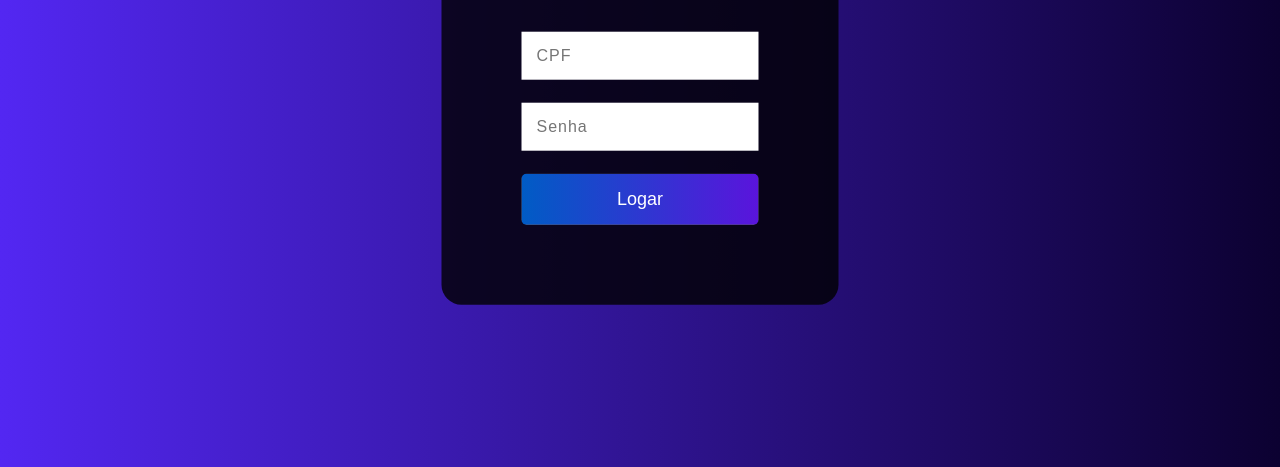
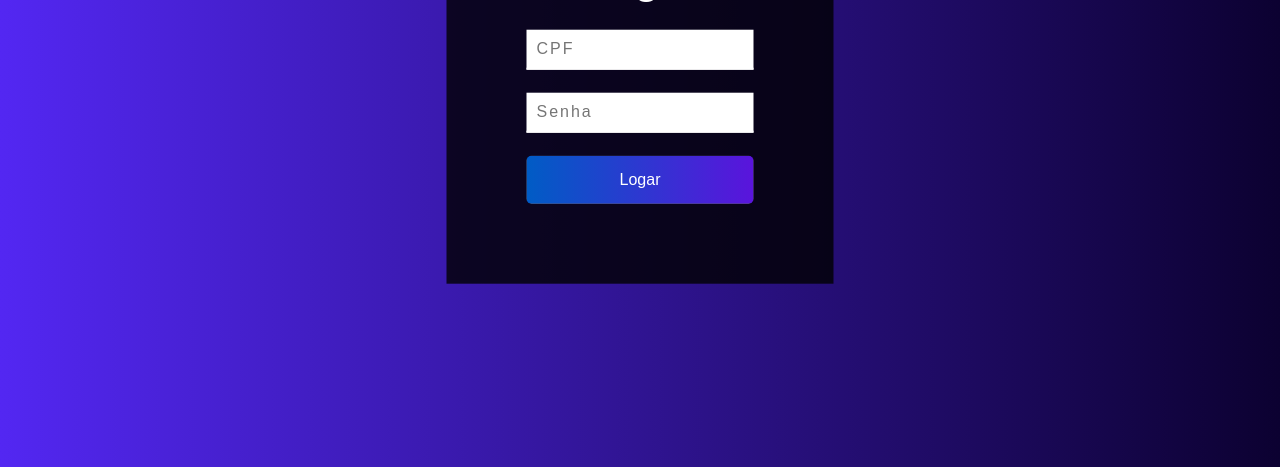
Before and after one commit to Joaovictor23t4/Desenvolvimento-Web-2, a PHP site: page /Desenvolvimento-Web-2-git/login.php in a window 1280 px wide. Shown: the part 333-800 px from the top of the page. Run offline with PHP 8.4, Linux system fonts and the light colour scheme.

Commit message:
página-de-login-refeita

```diff
--- a/Formulário/Esqueci a senha/Estilos/redefinir-style.css
+++ b/Formulário/Login/login-style.css
@@ -3,43 +3,42 @@ body {
     background-image: linear-gradient(to right, #5327F2, #0c0131);
 }
 
-.box {
+.container {
     position: absolute;
     top: 50%;
     left: 50%;
     transform: translate(-50%, -50%);
+    color: #fff;
     background-color: rgba(0, 0, 0, 0.8);
+    font-size: 20px;
     padding: 80px;
-    color: white;
 }
 
-#idSenha {
-    background: none;
-    border: none;
-    border-bottom: 1px solid white;
-    font-size: 15px;
-    width: 100%;
-    color: white;
-    outline: none;
-    letter-spacing: 2px;
+.container h1 {
+    text-align: center;
 }
 
-#idSubmit {
+#idCpf, #idSenha {
+    border: none;
+    outline: none;
+    font-size: 16px;
+    letter-spacing: 2px;
+    padding: 10px;
+    border-bottom: 2px solid #fff;
+}
+
+#submitLogin {
     width: 100%;
+    padding: 15px;
     border: none;
     border-radius: 5px;
-    color: white;
-    font-size: 18px;
+    cursor: pointer;
+    color: #fff;
+    font-family: Arial, Helvetica, sans-serif;
     background-image: linear-gradient(to right, rgb(0, 92, 197), rgb(90, 20, 220));
-    padding: 10px;
-    cursor: pointer;
+    font-size: 16px;
 }
 
-#idSubmit:hover {
+#submitLogin:hover {
     background-image: linear-gradient(to right, rgb(0, 80, 172), rgb(80, 19, 195));
 }
-
-h1 {
-    position: relative;
-    margin-bottom: 30%;
-}
--- a/Formulário/Login/login.php
+++ b/Formulário/Login/login.php
@@ -1,22 +1,23 @@
 <?php
-if(isset($_POST['submitLogin'])) {
+
+if(isset($_POST['submit'])) {
     include_once('../conexao.php');
 
     $cpfLogin = $_POST['cpfLogin'];
     $senhaLogin = $_POST['senhaLogin'];
 
-    $login = mysqli_query($conexao, "SELECT cpf,senha FROM informacoes WHERE cpf = '$cpfLogin'");
+    $resultLogin = mysqli_query($conexao, "SELECT cpf,senha FROM informacoes WHERE cpf = '$cpfLogin'");
 
-    if($login && mysqli_num_rows($login) > 0) {
-        $usuario = mysqli_fetch_assoc($login);
+    if($resultLogin && mysqli_num_rows($resultLogin) > 0) {
+        $usuario = mysqli_fetch_assoc($resultLogin);
 
         if(password_verify($senhaLogin, $usuario['senha'])) {
-            echo '<meta http-equiv="refresh" content="0;URL=/Desenvolvimento-Web-2/HyperText/index.html">';
+            header("Location: http://localhost/Desenvolvimento-Web-2-git/HyperText/index.php");
             exit();
         }
 
         else {
-            echo "CPF e/ou senha incorretos!";
+            echo "Senha incorreta";
         }
     }
 }
@@ -27,20 +28,21 @@ if(isset($_POST['submitLogin'])) {
 <head>
     <meta charset="UTF-8">
     <meta name="viewport" content="width=device-width, initial-scale=1.0">
-    <link rel="stylesheet" href="style-login.css">
+    <link rel="stylesheet" href="login-style.css">
     <title>Login</title>
 </head>
 <body>
     <div class="container">
         <form action="login.php" method="post">
-            <h1>Login</h1>
-            <br>
-            <input type="text" name="cpfLogin" id="idCpf" placeholder="CPF">
-            <br><br>
-            <input type="password" name="senhaLogin" id="idSenha" placeholder="Senha">
-            <br><br>
-            <input type="submit" name="submitLogin" id="idSubmit" value="Logar">
+        <h1><Label>Login</Label></h1>
+        <input type="text" name="cpfLogin" id="idCpf" placeholder="CPF">
+        <br><br>
+        <input type="password" name="senhaLogin" id="idSenha" placeholder="Senha">
+        <br><br>
+        <input type="submit" value="Logar" name="submit" id="submitLogin">
         </form>
     </div>
+
+    <img src="/HyperText/index.html" alt="">
 </body>
 </html>
--- a/Formulário/Login/style-login.css
+++ /dev/null
@@ -1,34 +0,0 @@
-body {
-    font-family: Arial, Helvetica, sans-serif;
-    background-image: linear-gradient(to right, #5327F2, #0c0131);
-}
-
-.container {
-    position: absolute;
-    top: 50%;
-    left: 50%;
-    transform: translate(-50%, -50%);
-    background-color: rgba(0, 0, 0, 0.8);
-    color: #fff;
-    padding: 80px;
-    font-size: 20px;
-    border-radius: 20px;
-}
-
-#idCpf, #idSenha {
-    padding: 15px;
-    font-size: 16px;
-    letter-spacing: 1px;
-    outline: none;
-    border: none;
-}
-
-#idSubmit {
-    width: 100%;
-    padding: 15px;
-    background-image: linear-gradient(to right, rgb(0, 92, 197), rgb(90, 20, 220));
-    border: none;
-    border-radius: 5px;
-    color: #fff;
-    font-size: 18px;
-}
--- a/Formulário/Tela de opçoes/opcoes.html
+++ b/Formulário/Tela de opçoes/opcoes.php
@@ -10,7 +10,7 @@
     <div id="container">
         <h1>Opções</h1>
        <a href="../Login/login.php"><input type="button" value="Login"></a>
-        <a href="/Desenvolvimento-Web-2/Formulário/formulario.php"><input type="button" value="Cadastre-se"></a>
+        <a href="../formulario.php"><input type="button" value="Cadastre-se"></a>
     </div>
 </body>
 </html>
--- a/Formulário/formulario.php
+++ b/Formulário/formulario.php
@@ -26,7 +26,7 @@
     $email = $_POST['email'];
     $senha = password_hash($_POST['senha'], PASSWORD_DEFAULT);
 
-    $result = mysqli_query($conexao, "INSERT INTO informacoes(nome,cpf,telefone,data_nasc,genero,email,senha) VALUES('$nome', '$cpf','$telefone','$data_nasc','$genero','$email','$senha')");
+    $result = mysqli_query($conexao, "INSERT INTO informacoes(nome,cpf,telefone,data_nasc,genero,email,senha) VALUES('$nome', '$cpf', '$telefone', '$data_nasc', '$genero', '$email', '$senha')");
  }
 
 ?>
```
Also changed, not shown: Formulário/Esqueci a senha/esqueci-senha.html (deleted, +0 -15 lines), Formulário/Esqueci a senha/Estilos/esqueci-style.css (added), HyperText/index.php (renamed from HyperText/index.html).
